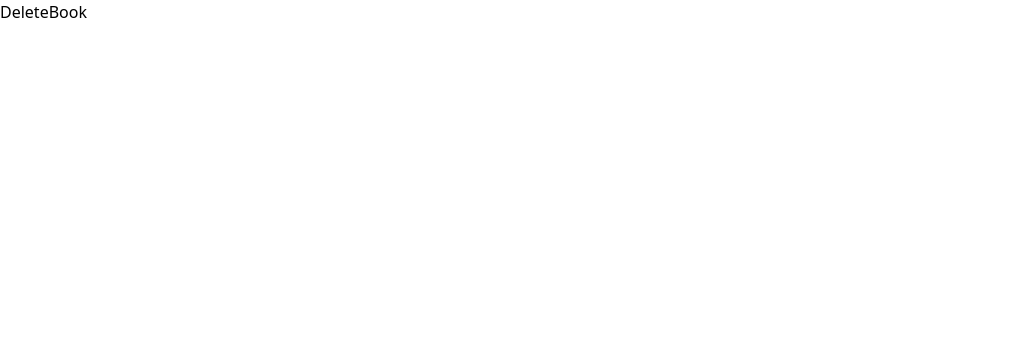
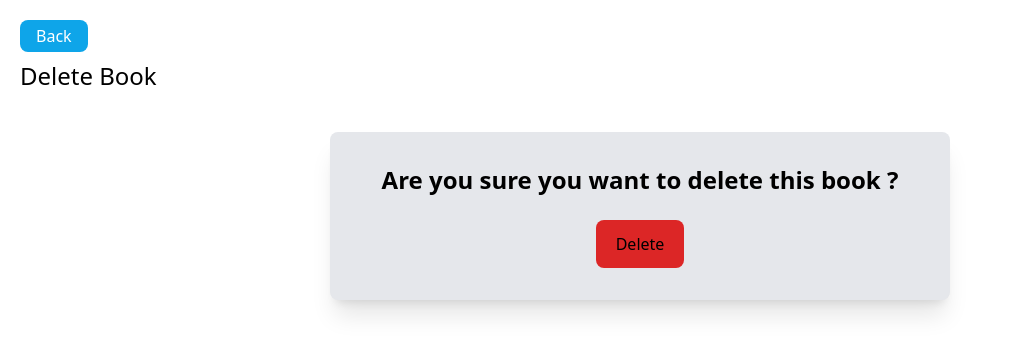
Before and after one commit to s-kvng/Book-Store, a React (Vite) app in the folder frontend/: page /books/delete/1 in a window 1280 px wide. Shown: the top 354 px of the page, without its empty margins (0-1012 px from the left). Built offline with nearby package versions, Linux system fonts and the light colour scheme.

Commit message:
update delete page

```diff
--- a/frontend/src/components/Button.tsx
+++ b/frontend/src/components/Button.tsx
@@ -3,12 +3,13 @@ import React from 'react'
 type Props =   {
     className: string,
     name: string,
-    types: "button" | "reset" | "submit" | undefined
+    types: "button" | "reset" | "submit" | undefined,
+    onClick?: ()=> void
 }
 
-const Button: React.FC<Props>  = ({ className = "" , name , types}) => {
+const Button: React.FC<Props>  = ({ className = "" , name , types, onClick}) => {
   return (
-    <button type={types}  className={`border-none rounded-lg px-5 py-3 cursor-pointer ` + className} >{name}</button>
+    <button onClick={onClick} type={types}  className={`border-none rounded-lg px-5 py-3 cursor-pointer ` + className} >{name}</button>
   )
 }
 
--- a/frontend/src/pages/DeleteBook.tsx
+++ b/frontend/src/pages/DeleteBook.tsx
@@ -1,8 +1,52 @@
+import { useState } from "react"
+import { useNavigate, useParams } from "react-router-dom"
+import axios from "axios"
+
+import Spinner from "../components/Spinner"
+import BackButton from "../components/BackButton"
+import Button from "../components/Button"
 
 
 const DeleteBook = () => {
+const navigate = useNavigate()
+const {id} = useParams()
+const [ isLoading , setIsLoading] = useState<boolean>(false)
+
+const handleDelete = (e: React.FormEvent): void => {
+  e.preventDefault()
+  setIsLoading(true)
+
+  axios.delete(`http://localhost:5173/books/${id}/`)
+  .then(()=>{
+    setIsLoading(false)
+    navigate("/")
+  })
+  .catch(()=>{
+    alert("Could not delete book!")
+    setIsLoading(false)
+  })
+}
+
+
   return (
-    <div>DeleteBook</div>
+    <div className="p-5">
+      <div className=" mb-10">
+        <BackButton destination="/"/>
+        <h1 className=" text-2xl my-2">Delete Book</h1>
+      </div>
+      {isLoading ?
+        <div  className="flex justify-center items-center pt-16">
+        <Spinner/>
+        </div>
+        :
+        <div className="flex justify-center items-center">
+          <div className="flex flex-col justify-center items-center p-8 shadow-xl hover:shadow-lg  gap-y-6 w-full sm:w-1/2 bg-gray-200 rounded-lg">
+            <h1 className=" text-2xl font-semibold">Are you sure you want to delete this book ? </h1>
+            <Button onClick={()=> handleDelete } types="button" className="bg-red-600 hover:bg-red-500" name="Delete"/>
+          </div>
+        </div>
+      }
+    </div>
   )
 }
 
```
